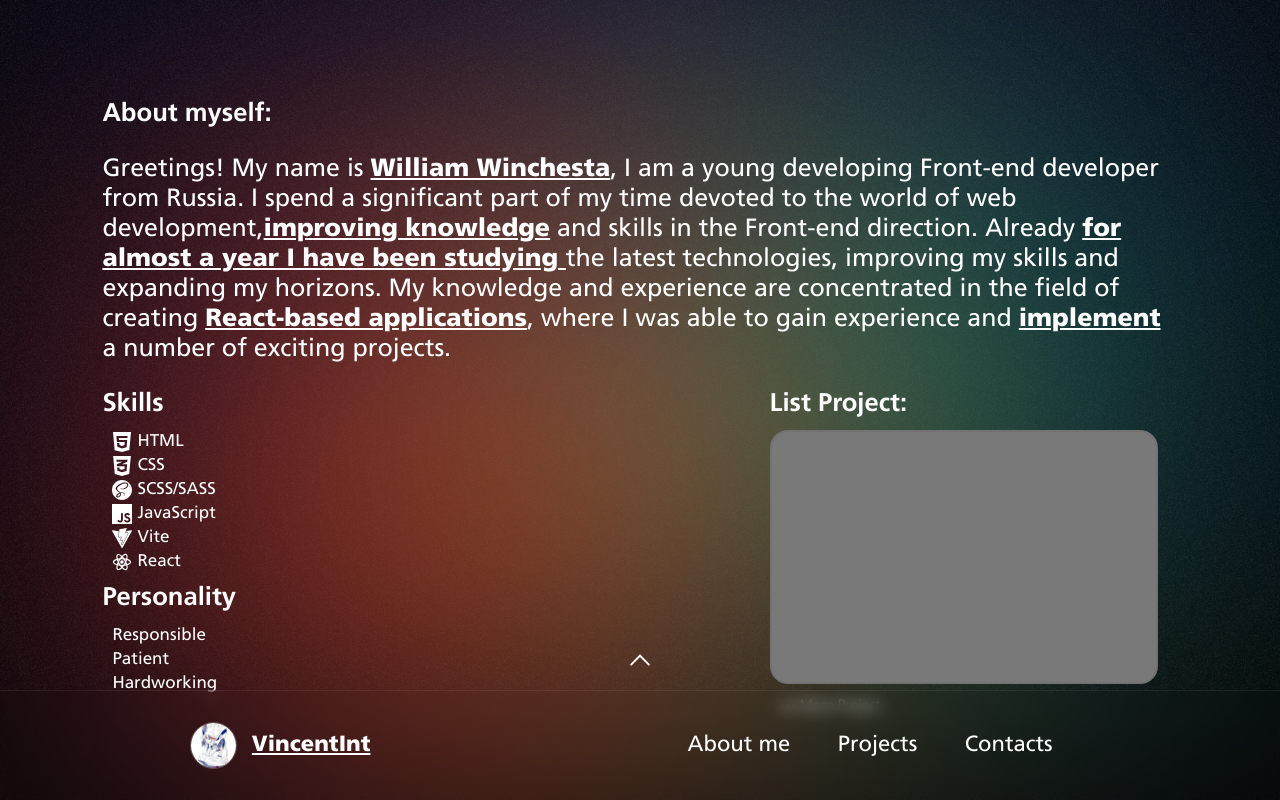
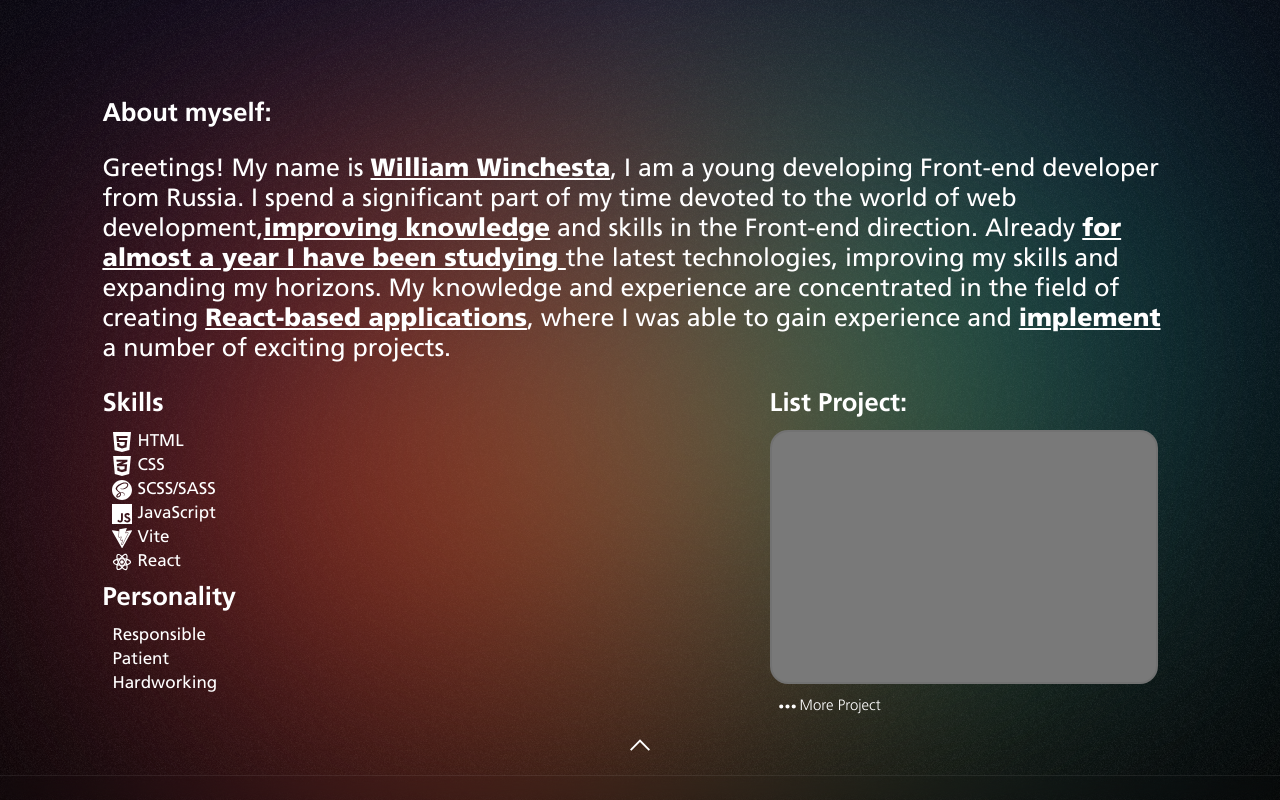
Before and after one commit to VincentInt/demo_partfolio, a React (Vite) app: page / in a window 1280 px wide. Built offline with nearby package versions, Linux system fonts and the light colour scheme.

Commit message:
Update Navigation.module.scss

```diff
--- a/src/components/Navigation/Navigation.module.scss
+++ b/src/components/Navigation/Navigation.module.scss
@@ -5,7 +5,7 @@
   left: 0;
   bottom: 0;
   transition: all 0.3s;
-  transform: translateY(0px);
+  transform: translateY(85px);
   &:hover,
   :focus {
     .containerArrowIcon {
```
